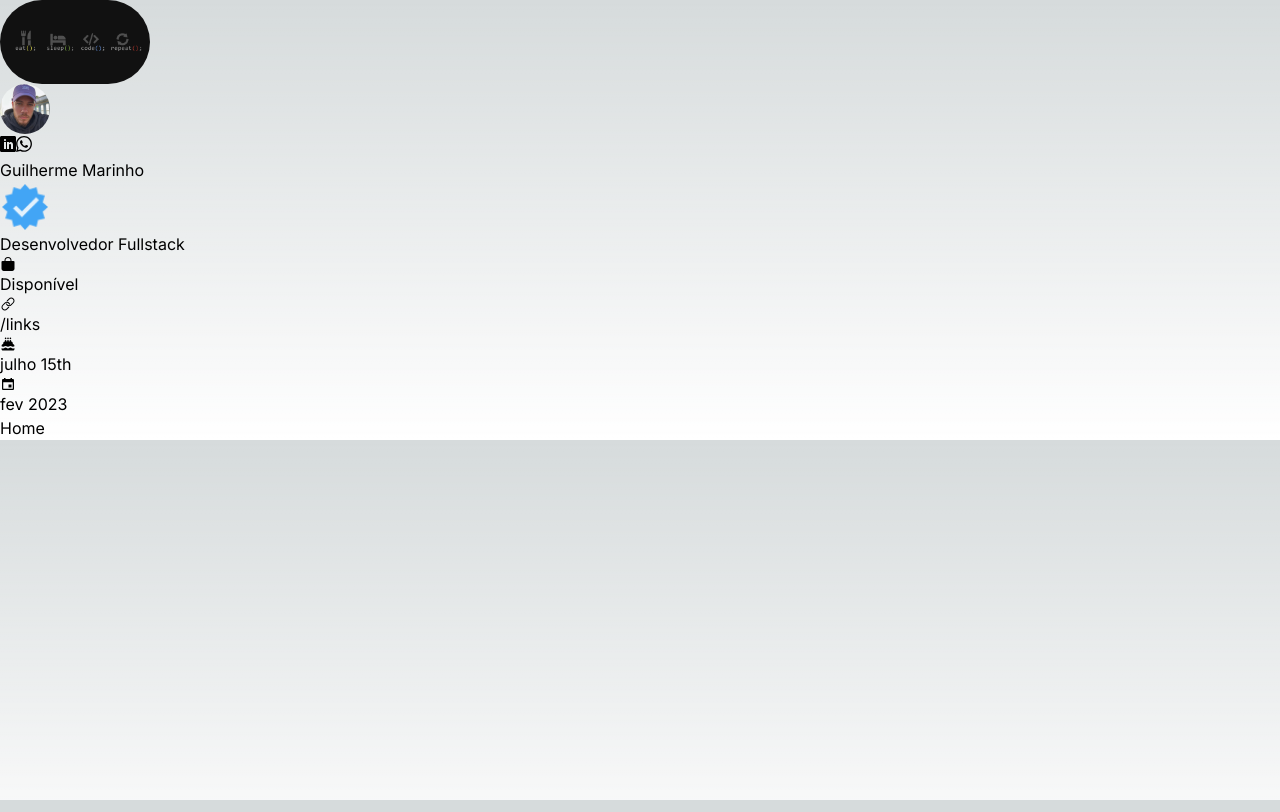
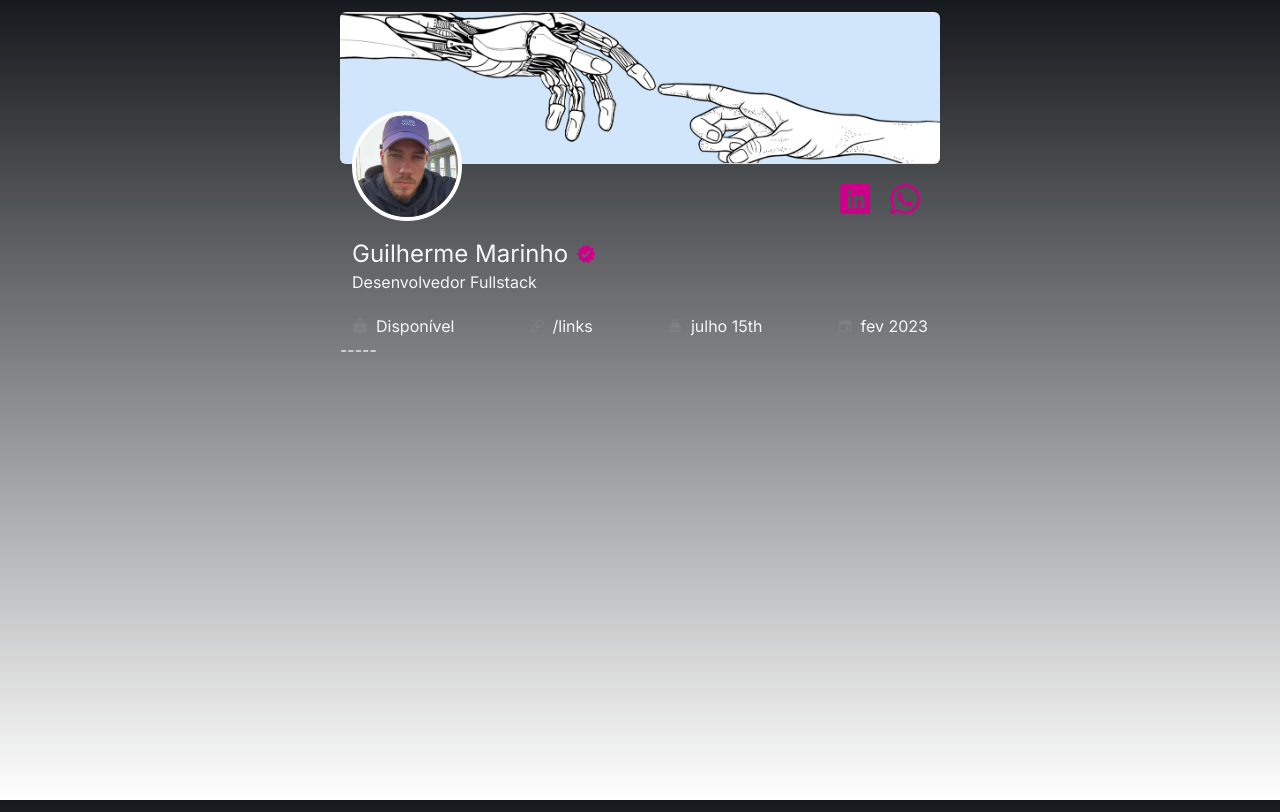
Before and after one commit to guido-marinho/new-portifolio, a Next.js app in the folder new-portifolio/: page / in a window 1280 px wide. Built offline with nearby package versions, Linux system fonts and the light colour scheme.

Commit message:
feat: update layout and styles
- Update layout.tsx to fix a typo in the className attribute
- Update page.tsx to use MainLayout component instead of Header component
- Update tailwind.config.ts to add new font sizes
- Update globals.css to import Google Fonts and add CSS reset

```diff
--- a/new-portifolio/app/components/Header.tsx
+++ b/new-portifolio/app/components/Header.tsx
@@ -7,11 +7,13 @@ import { ImLinkedin, ImWhatsapp } from 'react-icons/im';
 import { IoIosLink, IoMdCalendar } from "react-icons/io";
 import { IoBag } from "react-icons/io5";
 
+import { MdVerified } from 'react-icons/md';
 import cover from '../images/cover.png';
-import verifyIcon from '../images/icons/verify.png';
 import profile from '../images/profile.png';
 
 export default function Header() {
+
+  const pink = '#cc0088';
 
   const openLinkedin = () => {
     const link = 'https://www.linkedin.com/in/guilhermegattimarinho/';
@@ -24,59 +26,64 @@ export default function Header() {
   };
 
   return (
-    <header>
-      <div className="cover">
+    <header className=" flex flex-col mt-3">
+      <div className="w-full rounded-md">
           <Image
           src={cover}
           alt="Guilherme Marinho"
-          width={150}
-          height={150}
-          className="rounded-full"
+          width={600}
+          height={100}
+          className='rounded-md'
         />
       </div>
-      <div className="container">
+      <div >
 
-        <section className="header-level-1">
+        <section className="flex justify-between relative">
           <Image
           src={profile}
           alt="Guilherme Marinho"
-          width={50}
-          height={50}
-          className="rounded-full"
+          width={110}
+          height={110}
+          className="rounded-full absolute -top-3/4 border-4 border-white mx-3"
         />
-          <button onClick={openLinkedin}><ImLinkedin/></button>
-          <button onClick={openWpp}><ImWhatsapp/></button>
+        <div className='w-30 flex gap-5 justify-end w-full p-5'
+        >
+          <button
+            onClick={openLinkedin}
+          >
+            <ImLinkedin color={pink}size={30}/>
+          </button>
+          <button
+            onClick={openWpp}
+          >
+            <ImWhatsapp color={pink} size={30}/>
+          </button>
+        </div>
         </section>
 
-        <section className="header-level-2">
-          <div className="header-title">
-            <h1>Guilherme Marinho</h1>
-            <Image
-              src={verifyIcon}
-              alt="Guilherme Marinho"
-              width={50}
-              height={50}
-              className="rounded-full"
-            />
+        <section className="flex-col mx-3">
+          <div className="flex justify-start gap-2 items-center mt-1">
+            <h1 className=' text-xl'>Guilherme Marinho</h1>
+            <MdVerified color={pink} size={20}/>
           </div>
           <p>Desenvolvedor Fullstack</p>
         </section>
 
-        <section className="header-icons">
-          <p className="icon">
-            <IoBag />
+        <section className="flex justify-between mt-5 mx-3">
+          <p className="flex gap-2 items-center" >
+            <IoBag color='grey'/>
             <span>Disponível</span>
           </p >
-          <p className="icon">
-            <IoIosLink />
+          <p className="flex gap-2 items-center">
+            <IoIosLink color='grey'/>
             <span>/links</span>
           </p >
-          <p className="icon">
-            <HiCake />
+          <p className="flex gap-2 items-center">
+            <HiCake color='grey'/>
             <span>julho 15th</span>
           </p >
-          <p className="icon">
-            <IoMdCalendar />
+          <p className="flex gap-2 items-center">
+            <IoMdCalendar color='grey'/>
             <span>fev 2023</span>
           </p>
         </section>
--- /dev/null
+++ b/new-portifolio/app/components/MainLayout.tsx
@@ -0,0 +1,18 @@
+import Header from './Header';
+
+
+export default function MainLayout({
+  children,
+}: Readonly<{
+  children: React.ReactNode;
+
+}>) {
+  return (
+    <>
+    <Header/>
+    <main>
+      {children}
+    </main>
+    </>
+  )
+}
--- a/new-portifolio/app/globals.css
+++ b/new-portifolio/app/globals.css
@@ -2,6 +2,7 @@
 @tailwind components;
 @tailwind utilities;
 
+@import url('https://fonts.googleapis.com/css2?family=Signika:wght@300;400;500;600&display=swap');
 :root {
   --foreground-rgb: 0, 0, 0;
   --background-start-rgb: 214, 219, 220;
@@ -24,6 +25,8 @@ body {
       rgb(var(--background-end-rgb))
     )
     rgb(var(--background-start-rgb));
+  max-width: 600px;
+  margin: 0 auto;
 }
 
 @layer utilities {
@@ -31,3 +34,132 @@ body {
     text-wrap: balance;
   }
 }
+
+/* reset */
+
+:root {
+  --pink: #cc0088;
+  --purple: #660066;
+  --bg-grey: #16191d;
+  --font-color: #f5f6f7;
+  --bg-oppacity: rgba(255, 255, 255, 0.05);
+}
+
+/* adicione variaveis para o css aqui */
+/*
+
+/* reset  */
+
+/* 1. Use a more-intuitive box-sizing model. */
+
+*,
+*::before,
+*::after {
+  box-sizing: border-box;
+}
+/*
+  2. Remove default margin
+*/
+* {
+  margin: 0;
+}
+/*
+  3. Allow percentage-based heights in the application
+*/
+html,
+body {
+  height: 100%;
+  font-family: 'Signika', sans-serif;
+  color: (var(--font-color));
+}
+/*
+  Typographic tweaks!
+  4. Add accessible line-height
+  5. Improve text rendering
+*/
+body {
+  line-height: 1.5;
+  -webkit-font-smoothing: antialiased;
+  background-color: var(--bg-grey);
+  color: var(--font-color);
+  font-family: 'Signika', sans-serif;
+}
+/*
+  6. Improve media defaults
+*/
+img,
+picture,
+video,
+canvas,
+svg {
+  display: block;
+  max-width: 100%;
+}
+/*
+  7. Remove built-in form typography styles
+*/
+input,
+button,
+textarea,
+select {
+  font: inherit;
+}
+/*
+  8. Avoid text overflows
+*/
+p,
+h1,
+h2,
+h3,
+h4,
+h5,
+h6 {
+  overflow-wrap: break-word;
+}
+
+/*
+9. Create a root stacking context
+*/
+#root,
+#__next {
+  isolation: isolate;
+}
+
+/*
+10. remove resize on textarea
+*/
+
+textarea {
+  resize: none;
+}
+
+/*
+11. update selection color
+*/
+::selection {
+  background: var(--pink);
+  color: #fff;
+}
+
+/*
+12. update scrollbar
+*/
+/* width */
+::-webkit-scrollbar {
+  width: 10px;
+}
+
+/* Track */
+::-webkit-scrollbar-track {
+  background: var(--bg-grey);
+}
+
+/* Handle */
+::-webkit-scrollbar-thumb {
+  background: rgba(255, 255, 255, 0.2);
+}
+
+/* Handle on hover */
+::-webkit-scrollbar-thumb:hover {
+  background: #555;
+}
--- a/new-portifolio/app/layout.tsx
+++ b/new-portifolio/app/layout.tsx
@@ -16,7 +16,7 @@ export default function RootLayout({
 }>) {
   return (
     <html lang="en">
-      <body className={inter.className}>{children}</body>
+      <body className={inter.className  }>{children}</body>
     </html>
   );
 }
--- a/new-portifolio/app/page.tsx
+++ b/new-portifolio/app/page.tsx
@@ -1,14 +1,13 @@
 // import Image from "next/image";
 
-import Header from "./components/Header";
+import MainLayout from "./components/MainLayout";
 
 export default function Home() {
   return (
     <>
-      <Header />
-      <main>
-        <h1>Home</h1>
-      </main>
+      <MainLayout>
+        <h1>-----</h1>
+      </MainLayout>
     </>
   );
 }
--- a/new-portifolio/tailwind.config.ts
+++ b/new-portifolio/tailwind.config.ts
@@ -13,6 +13,12 @@ const config: Config = {
         "gradient-conic":
           "conic-gradient(from 180deg at 50% 50%, var(--tw-gradient-stops))",
       },
+      fontSize: {
+        sm: ['14px', '20px'],
+        base: ['16px', '24px'],
+        lg: ['20px', '28px'],
+        xl: ['24px', '32px'],
+      }
     },
   },
   plugins: [],
```
Also changed, not shown: new-portifolio/app/images/cover.png, new-portifolio/app/images/icons/verify.png (deleted).
